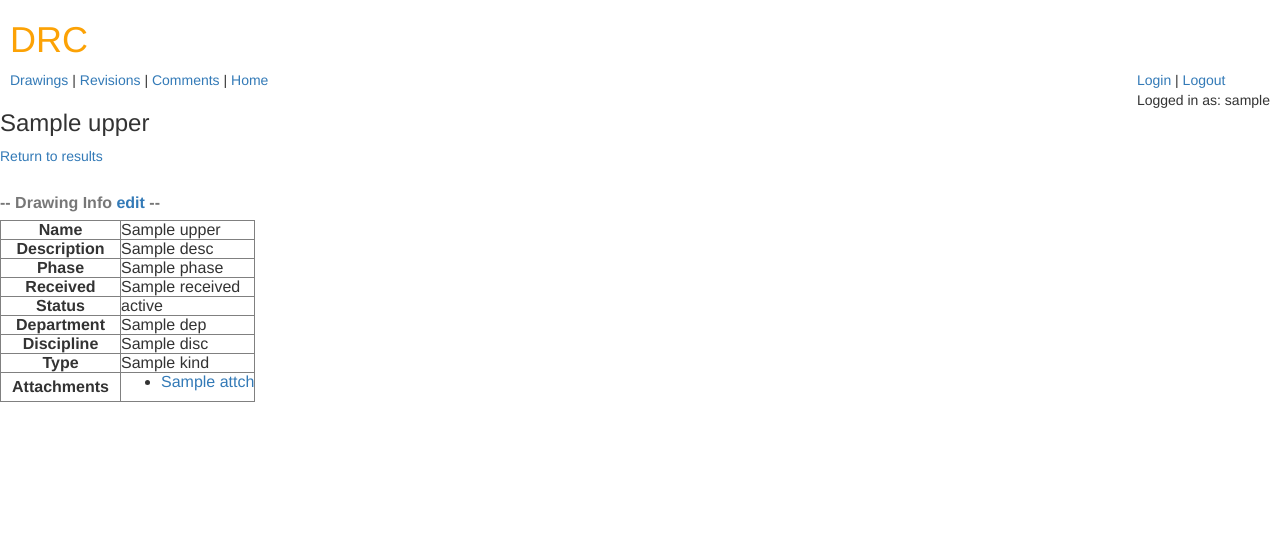
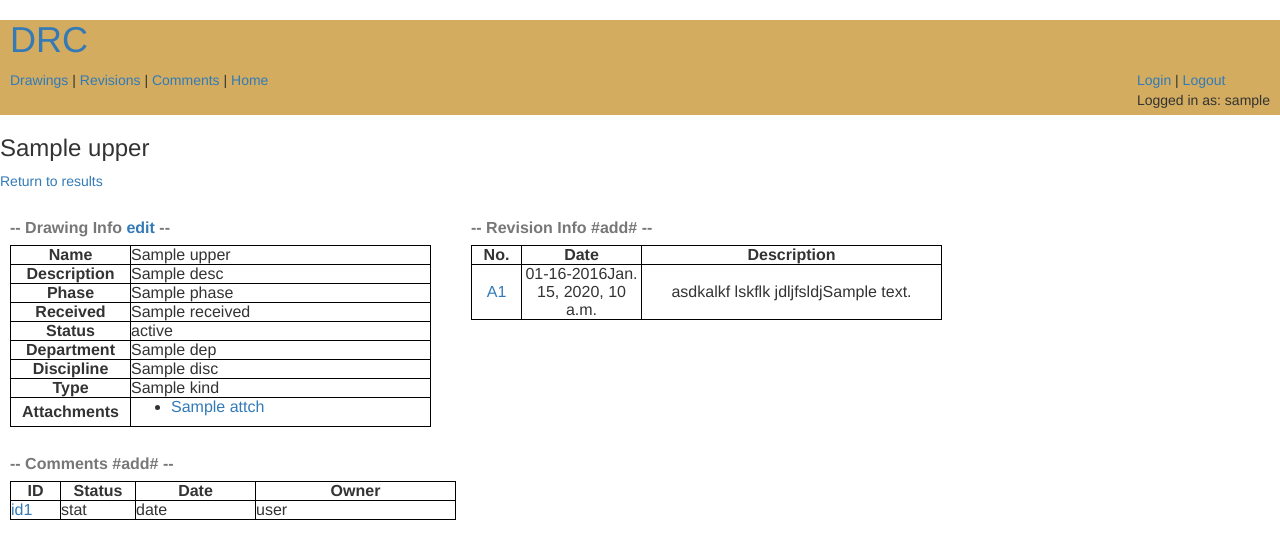
Before and after one commit to jaemk/drc, a Django app: template tracking/templates/tracking/drawing_detail.html in a window 1280 px wide. Shown: the top 559 px of the page. Run offline with Django 3.2, Linux system fonts and the light colour scheme; the template is opened without the code that fills it: most values are stand-ins (such as "Sample title", 1, 10 or a date in 2020); some libraries are stand-ins or nearby versions.

Commit message:
add some styles for drawing/revision/comments tables
updated comment status value text ('open','closed') in drawing search form

add project table - add foreign key to drawing table

update base.html -- top banner

update drawing detail template to show revision and comment tables

change comment.revision foreign key to manytomany - update drawing
search database query

```diff
--- a/static/tracking/css/tracking.css
+++ b/static/tracking/css/tracking.css
@@ -1,18 +1,29 @@
-h1 a{
-    margin-left:10px;
-    color: #FCA205;
+.header {
+
+    height: 95px;
+    background: #d3ac5f;
+
 }
 
-table.center-table, th {
-    margin-left:10px;
+table, th, td {
+        border: 1px solid black;
+    th {
+        text-align: center;
+    }
+}
+
+.info-table {
+    float: left;
+    margin-top: 20;
+    margin-left: 10px;
+    margin-right: 30px;
+    text-align: left;
+    padding: 10px;
+}
+.info-table th {
     text-align: center;
 }
 
-table.purchase-table, th {
-    margin-left:30px;
-    text-align:center;
+.rev-table {
+    text-align: center;
 }
-
-table.border-spaced {
-    border-spacing:10px;
-}
--- a/tracking/forms.py
+++ b/tracking/forms.py
@@ -7,8 +7,8 @@ class SearchForm(forms.Form):
     revision_number = forms.CharField(max_length=100, required=False)
     comment_status = forms.MultipleChoiceField(required=False,
                                        widget=forms.CheckboxSelectMultiple,
-                                       choices=((True, 'Open'),
-                                                (False, 'Closed')))
+                                       choices=(('open', 'Open'),
+                                                ('closed', 'Closed')))
     drawing_status = forms.MultipleChoiceField(required=False,
                                        widget=forms.CheckboxSelectMultiple,
                                        choices=(('review', 'New/Review'),
--- a/tracking/templates/tracking/base.html
+++ b/tracking/templates/tracking/base.html
@@ -1,7 +1,7 @@
 {% load staticfiles %}
 <html>
     <head>
-        <title> DRC Tracking </title>
+       <!--  <title> DRC Tracking </title> -->
         <link rel="stylesheet" href="//maxcdn.bootstrapcdn.com/bootstrap/3.2.0/css/bootstrap.min.css">
         <link rel="stylesheet" href="//maxcdn.bootstrapcdn.com/bootstrap/3.2.0/css/bootstrap-theme.min.css">
         <!--    <link href='//fonts.googleapis.com/css?family=Lobster&subset=latin,latin-ext' rel='stylesheet' type='text/css'> -->
@@ -9,8 +9,10 @@
 
     </head>
     <body>
+
+        <div class="header">
             <div>
-            <h1><a href="/tracking/">DRC</a></h1>
+                <h1 style="margin-left:10px"><a href="/tracking/"> DRC </a></h1>
             </div>
             <div>
                 <p style='text-align:left; margin-left:10px; margin-right:10px'>
@@ -30,10 +32,13 @@
                     </span>
                 </p>
                 {% if error_message %}<p><strong>{{ error_message }}</strong></p>{% endif %}
+            </div>
+        </div>
 
-
+        <div>
             {% block content %}
             {% endblock %}
         </div>
+
     </body>
 </html>
--- a/tracking/templates/tracking/drawing_detail.html
+++ b/tracking/templates/tracking/drawing_detail.html
@@ -5,11 +5,10 @@
 <h3> {{ drawing.name.upper }} </h3>
 <a href="javascript:history.go(-1);">Return to results</a>
 <br/>
-<br/>
 
-<table border="1">
+<table class="info-table">
     <col width=120>
-    <col width=>
+    <col width=300>
     <caption><strong> -- Drawing Info <a href="{% url 'tracking:drawing_edit' drawing.name %}"> edit </a>-- </strong></caption>
     <tr><th> Name        </th>  <td> {{ drawing.name.upper }} </td></tr>
     <tr><th> Description </th>  <td> {{ drawing.desc.title }} </td></tr>
@@ -40,7 +39,47 @@
 
     {% endif %}
     </td></tr>
+</table>
 
+<!-- <br/>
+<hr size=2> -->
+
+<table class="info-table rev-table">
+    <col width="50">
+    <col width="120">
+    <col width="300">
+    <caption><strong> -- Revision Info #add# -- </strong></caption>
+    <tr><th> No. </th><th> Date </th><th> Description </th> </tr>
+    {% if revisions %}
+        {% for rev in revisions %}
+        <tr><td><a href="/"> A{{ revision.number }} </a></td><td>01-16-2016{{ revision.date }}</td><td>asdkalkf lskflk jdljfsldj{{ revision.desc }}</td></tr>
+        {% endfor %}
+
+    {% else %}
+    <tr><td colspan="3" style="text-align:center"><strong> No Revisions </strong></td></tr>
+    {% endif %}
+
+</table>
+
+</br>
+<div style="clear:both;"></div>
+
+<table class="info-table">
+<col width="50">
+<col width="75">
+<col width="120">
+<col width="200">
+<caption><strong> -- Comments #add# -- </strong></caption>
+<tr><th> ID </th><th> Status </th><th> Date </th><th> Owner </th></tr>
+{% if comments %}
+    {% for com in comments %}
+    <tr><td><a href="/"> id{{ com.id }} </a></td><td> stat </td><td> date </td><td> user </td></tr>
+    {% endfor %}
+
+{% else %}
+<tr><td colspan="4" style="text-align:center"><strong> No Comments </strong></td></tr>
+
+{% endif %}
 </table>
 
 <!-- <br/>
```
Also changed, not shown: tracking/models.py (+13 -2 lines), tracking/views.py (+24 -16 lines), tracking/migrations/0009_auto_20160120_2102.py, tracking/migrations/0010_auto_20160121_1431.py (added). Lines whose indentation alone changed are shown as unchanged.
